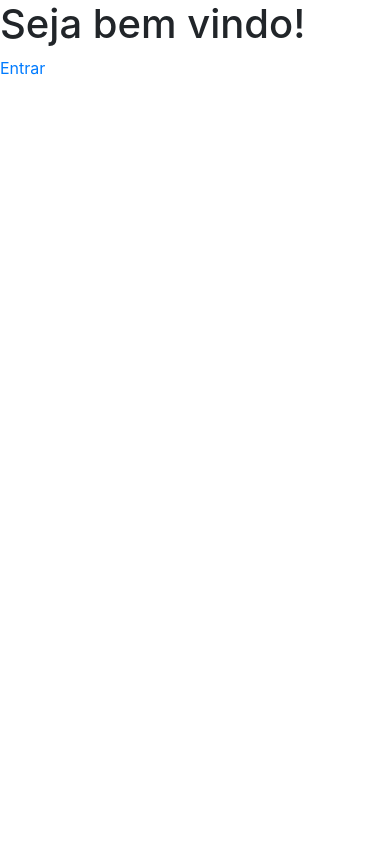
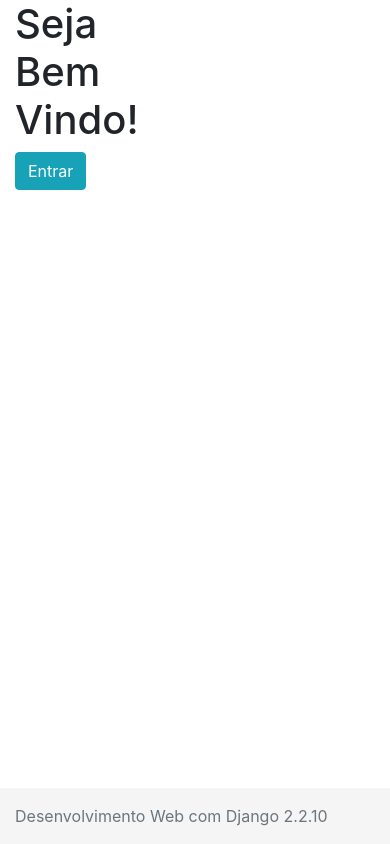
Before and after one commit to wmfinamore/gestao_clientes, a Django app: page / in a window 390 px wide. Run offline with Django 3.2, Linux system fonts and the light colour scheme; some libraries are stand-ins or nearby versions.

Commit message:
Personalização dos templates com bootstrap

```diff
--- a/clientes/templates/person_delete_confirm.html
+++ b/clientes/templates/person_delete_confirm.html
@@ -5,10 +5,11 @@
 
 {% block main %}
 <br>
+<div class="jumbotron">
 <h1>Tem certeza que deseja deletar a {{ person.first_name }}?</h1>
  <form method="post" enctype="multipart/form-data">
             {% csrf_token %}
         <button type="submit" class="btn btn-danger"> Delete </button>
     </form>
-
+</div>
 {% endblock %}
--- a/clientes/templates/person_form.html
+++ b/clientes/templates/person_form.html
@@ -1,5 +1,5 @@
 {% extends 'base.html' %}
-
+{% load bootstrap %}
 
 {% block title %} Cliente {% endblock %}
 
--- a/gestao_clientes/settings.py
+++ b/gestao_clientes/settings.py
@@ -39,6 +39,7 @@ INSTALLED_APPS = [
     'django.contrib.sessions',
     'django.contrib.messages',
     'django.contrib.staticfiles',
+    'bootstrapform',
     'clientes',
     'home',
 ]
@@ -129,9 +130,9 @@ USE_TZ = True
 # https://docs.djangoproject.com/en/2.2/howto/static-files/
 
 STATIC_ROOT = os.path.join(BASE_DIR, 'staticfiles')
-STATIC_URL = '/static/'
+STATIC_URL = '/statics/'
 STATICFILES_DIRS = [
-    'static',
+    'statics',
 ]
 
 MEDIA_URL = '/media/'
--- a/home/templates/home/home.html
+++ b/home/templates/home/home.html
@@ -5,12 +5,31 @@
 
 {% block main %}
 
-<h1> Seja bem vindo!</h1>
-        {% if user.is_authenticated %}
+    <div class="row">
+        <div class="col-sm">
+
+        </div>
+        <div class="col-6" >
+            <h1>Seja Bem Vindo!</h1>
+        </div>
+        <div class="col-sm">
+            {% if user.is_authenticated %}
             <p>Olá {{ user.username }}</p>
-            <a href="{% url 'logout' %}" class="btn btn-danger">Sair</a>
-        {% else %}
-            <a href="{% url 'login' %}">Entrar</a>
-        {% endif %}
+            <a href="{% url 'logout' %}"><span class="badge badge-dark">Sair</span></a>
+            {% else %}
+                <a href="{% url 'login' %}" class="btn btn-info">Entrar</a>
+            {% endif %}
+        </div>
+    </div>
 
 {% endblock %}
+
+{% block footer %}
+
+    <footer class="footer mt-auto py-3">
+        <div class="container">
+            <span class="text-muted">Desenvolvimento Web com Django 2.2.10</span>
+        </div>
+    </footer>
+
+{% endblock %}
--- /dev/null
+++ b/statics/style.css
@@ -0,0 +1,23 @@
+/* Custom page CSS
+-------------------------------------------------- */
+/* Not required for template or sticky footer method. */
+html {
+  position: relative;
+  min-height: 100%;
+}
+body {
+  margin-bottom: 60px;
+}
+
+.container {
+  width: auto;
+  max-width: 680px;
+  padding: 0 15px;
+}
+
+.footer {
+  position: absolute;
+  bottom: 0;
+  width: 100%;
+  background-color: #f5f5f5;
+}
--- a/templates/base.html
+++ b/templates/base.html
@@ -1,3 +1,5 @@
+{% load static %}
+
 <!doctype html>
 <html lang="en">
 <head>
@@ -6,10 +8,19 @@
           content="width=device-width, user-scalable=no, initial-scale=1.0, maximum-scale=1.0, minimum-scale=1.0">
     <meta http-equiv="X-UA-Compatible" content="ie=edge">
     <link rel="stylesheet" href="https://stackpath.bootstrapcdn.com/bootstrap/4.5.0/css/bootstrap.min.css">
+    <link rel="stylesheet" href="https://stackpath.bootstrapcdn.com/font-awesome/4.7.0/css/font-awesome.min.css">
+    <link rel="stylesheet" href="{% static 'style.css' %}">
     <title>{% block title %}{% endblock %}</title>
 </head>
 <body>
-    {% block main %}
+    <div class="container">
+
+            {% block main %}
+            {% endblock %}
+
+    </div>
+
+    {% block footer %}
     {% endblock %}
 </body>
 </html>
```
Also changed, not shown: clientes/templates/person.html (+10 -3 lines), templates/registration/login.html (+13 -2 lines), 3 other files.
